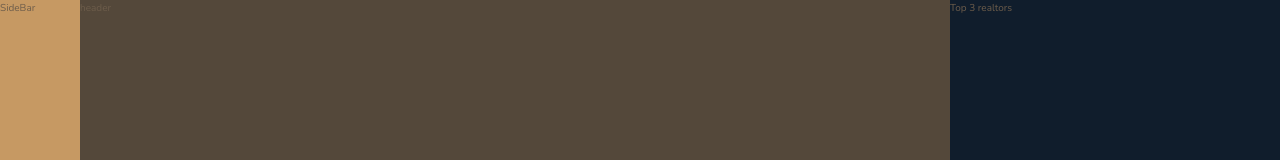
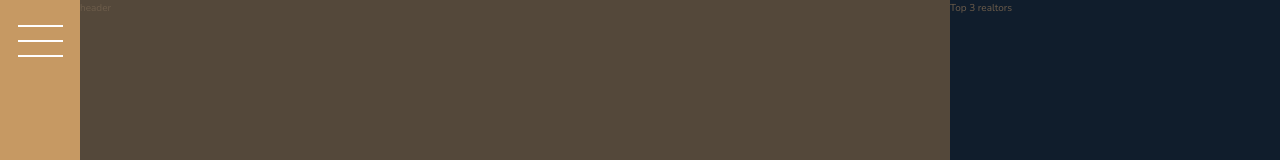
Before and after one commit to laulaunidas/nexter, a website: page index.html in a window 1280 px wide. Shown: the top 160 px of the page. Drawn offline with nearby package versions, Linux system fonts and the light colour scheme.

Commit message:
sidebar termineé : ajout du bouton burger

```diff
--- a/index.html
+++ b/index.html
@@ -15,7 +15,7 @@
 
 <body class="container">
     <div class="sidebar">
-        SideBar
+       <button class="nav-btn"></button>
     </div>
 
     <header class="header">
--- a/sass/_footer.scss
+++ b/sass/_footer.scss
@@ -44,5 +44,5 @@
         margin-right: auto;
         margin-left: auto;
         text-align: center;
-        width: 70%
+        width: 70%;
 }
--- a/sass/_sidebar.scss
+++ b/sass/_sidebar.scss
@@ -1,5 +1,36 @@
-.sidebar{
-    background-color: $color-primary;
-    grid-column: sidebar-start / sidebar-end ;
-    grid-row: 1 / -1;
+.sidebar {
+  background-color: $color-primary;
+  grid-column: sidebar-start / sidebar-end;
+  grid-row: 1 / -1;
+
+  //pour centrer le burger
+  display: flex;
+  justify-content: center;
 }
+
+.nav-btn {
+  border: none;
+  border-radius: none;
+
+  background-color: white;
+  height: 2px;
+  width: 4.5rem;
+  margin-top: 4rem;
+
+  &::before,
+  &::after {
+    content: "";
+
+    background-color: white;
+    height: 2px;
+    width: 4.5rem;
+    display: block;
+  }
+
+  &::before {
+    transform: translateY(-1.5rem);
+  }
+  &::after {
+    transform: translateY(1.3rem);
+  }
+}
```
Also changed, not shown: css/style.css.
